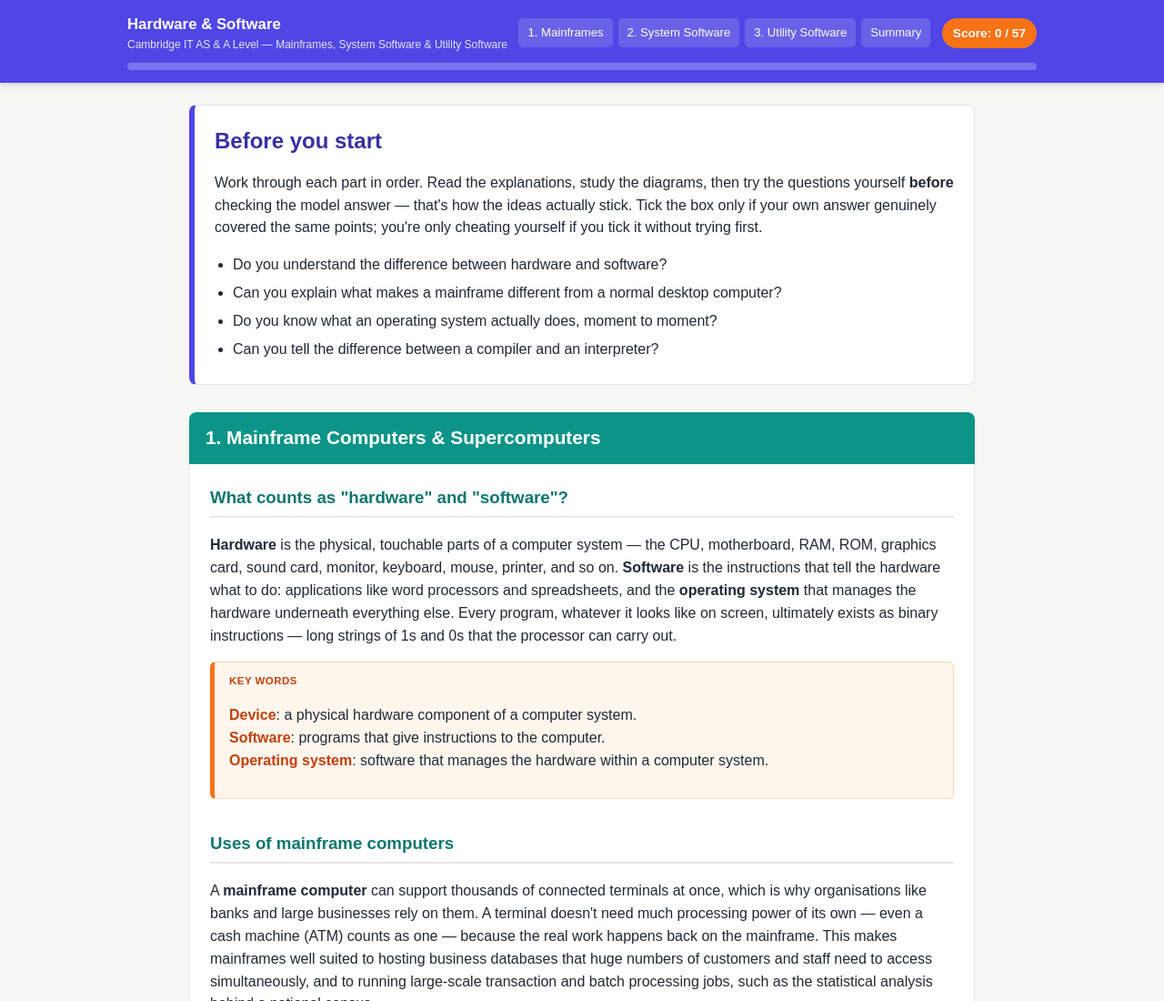
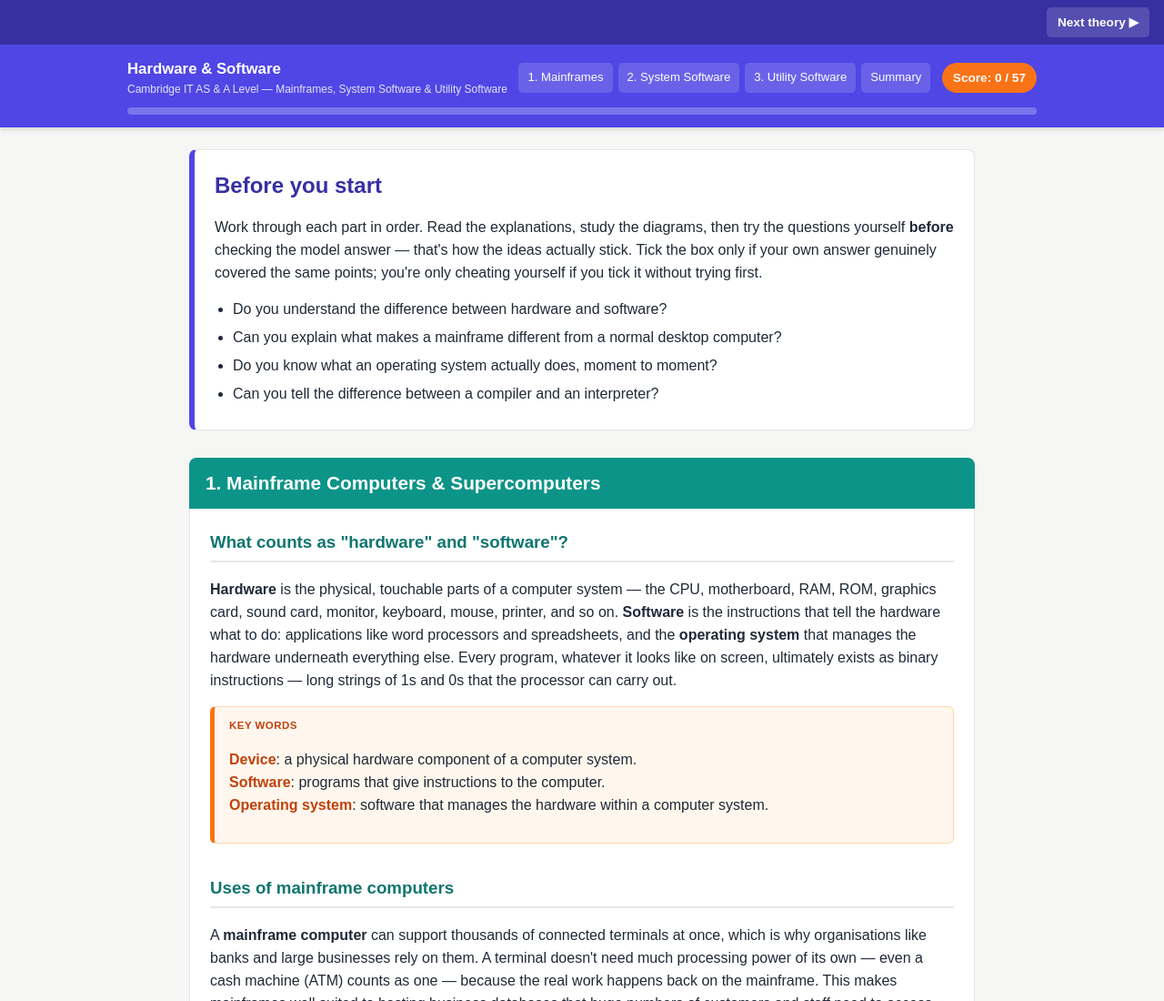
Before and after one commit to andrei467/it-ch2-hardware-software, a plain HTML site: page index.html in a window 1280 px wide. Shown: the top 1100 px of the page at 91% size. Drawn offline with Linux system fonts and the light colour scheme.

Commit message:
Update index.html

```diff
--- a/index.html
+++ b/index.html
@@ -32,10 +32,34 @@
   }
   a{color:var(--indigo);}
 
+  /* ---- Lesson next bar ---- */
+  div.lessonbar{
+    position:sticky;
+    top:0;
+    z-index:60;
+    background:var(--indigo-dark);
+    color:#fff;
+    display:flex;
+    align-items:center;
+    justify-content:flex-end;
+    padding:8px 16px;
+    font-size:.85rem;
+  }
+  .lessonbar a.lesson-link{
+    color:#fff;
+    text-decoration:none;
+    background:rgba(255,255,255,.15);
+    padding:6px 12px;
+    border-radius:5px;
+    font-weight:bold;
+    white-space:nowrap;
+  }
+  .lessonbar a.lesson-link:hover{background:rgba(255,255,255,.3);}
+
   /* ---- Top bar ---- */
   header.topbar{
     position:sticky;
-    top:0;
+    top:37px;
     z-index:50;
     background:var(--indigo);
     color:#fff;
@@ -434,6 +458,10 @@
 </style>
 </head>
 <body>
+
+<div class="lessonbar">
+  <a class="lesson-link" href="storage-file-management-software.html">Next theory &#9654;</a>
+</div>
 
 <header class="topbar">
   <div class="topbar-inner">
```
